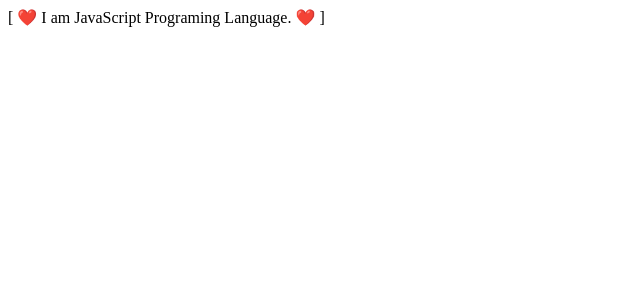
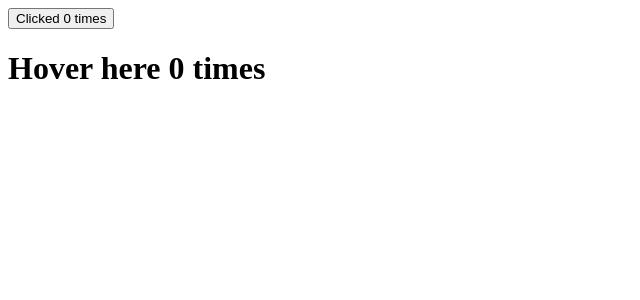
Before and after one commit to sharifulb07/reactjs, a React (Create React App) app: page / in a window 1280 px wide. Shown: the top 300 px of the page, without its empty margins (0-640 px from the left). Built offline with nearby package versions, Linux system fonts and the light colour scheme.

Commit message:
React Higher Order Pattern practice withCounter component

```diff
--- a/src/App.js
+++ b/src/App.js
@@ -1,21 +1,17 @@
 
-import Text from "./composition/Text";
-import Emoji from "./Inheritance/Emoji";
-import Bracket from "./composition/Bracket";
+import ClickCounter from './components/ClickCounter'
+
+import HoverCounter from './components/HoverCounter';
 
 function App(){
-  return (
-  <Emoji>
+  return  (<div className='app'>
+    <ClickCounter />
+    <HoverCounter />
 
-    {({addEmoji}) =>
-    <Bracket>
 
-    {({addBracket})=><Text addEmoji={addEmoji} addBracket={addBracket} />}
+    </div>);
 
-    </Bracket> }
 
-  </Emoji>
-  );
 }
 
 
--- /dev/null
+++ b/src/HOC/withCounter.js
@@ -0,0 +1,27 @@
+import React from "react";
+
+
+
+const withCounter =(OriginalComponent)=>{
+    class NewComponent extends React.Component{
+
+        state={
+            count:0,
+        }
+
+        clickHandle =()=>{
+            this.setState((prevState)=>({count:prevState.count+1}));
+        };
+
+
+        render(){
+            const {count}=this.state;
+            return <OriginalComponent count={count} clickHandle={this.clickHandle}/>
+        }
+
+    }
+
+    return NewComponent;
+}
+
+export default withCounter;
--- a/src/Inheritance/Emoji.js
+++ /dev/null
@@ -1,13 +0,0 @@
-import React from "react";
-
-
-export default class Emoji extends React.Component{
-
-    addEmoji =(text, emoji)=>`${emoji} ${text} ${emoji}`;
-
-
-    render(){
-        return this.props.children({addEmoji:this.addEmoji})
-
-    }
-}
--- /dev/null
+++ b/src/components/ClickCounter.js
@@ -0,0 +1,14 @@
+import React from "react";
+import withCounter from "../HOC/withCounter";
+
+
+const ClickCounter=(props)=>{
+    const {count, clickHandle}=props;
+        return(
+            <div>
+                <button  type="button" onClick={clickHandle}>Clicked {count} times </button>
+            </div>
+        )
+}
+
+export default withCounter(ClickCounter);
--- /dev/null
+++ b/src/components/HoverCounter.js
@@ -0,0 +1,14 @@
+import React from "react";
+import withCounter from "../HOC/withCounter";
+
+
+const HoverCounter=(props)=>{
+    const {count, clickHandle}=props;
+        return(
+            <div>
+                <h1  onMouseOver={clickHandle}>Hover here  {count} times </h1>
+            </div>
+        )
+}
+
+export default withCounter(HoverCounter);
--- a/src/composition/Bracket.js
+++ /dev/null
@@ -1,13 +0,0 @@
-import React from "react";
-
-
-export default class Bracket extends React.Component{
-
-    addBracket =(text)=>`[ ${text} ]`;
-
-
-    render(){
-        return this.props.children({addBracket:this.addBracket});
-
-    }
-}
--- a/src/composition/Text.js
+++ /dev/null
@@ -1,13 +0,0 @@
-export default function Text({addEmoji, addBracket}){
-    let text= 'I am JavaScript Programing Language. ';
-
-    if(addEmoji){
-        text=addEmoji(text, '❤️')
-    }
-    if (addBracket){
-        text=addBracket(text);
-    }
-
-    return <div> {text}</div>
-
-}
```
Also changed, not shown: src/Inheritance/Text.js (deleted, +0 -18 lines).
